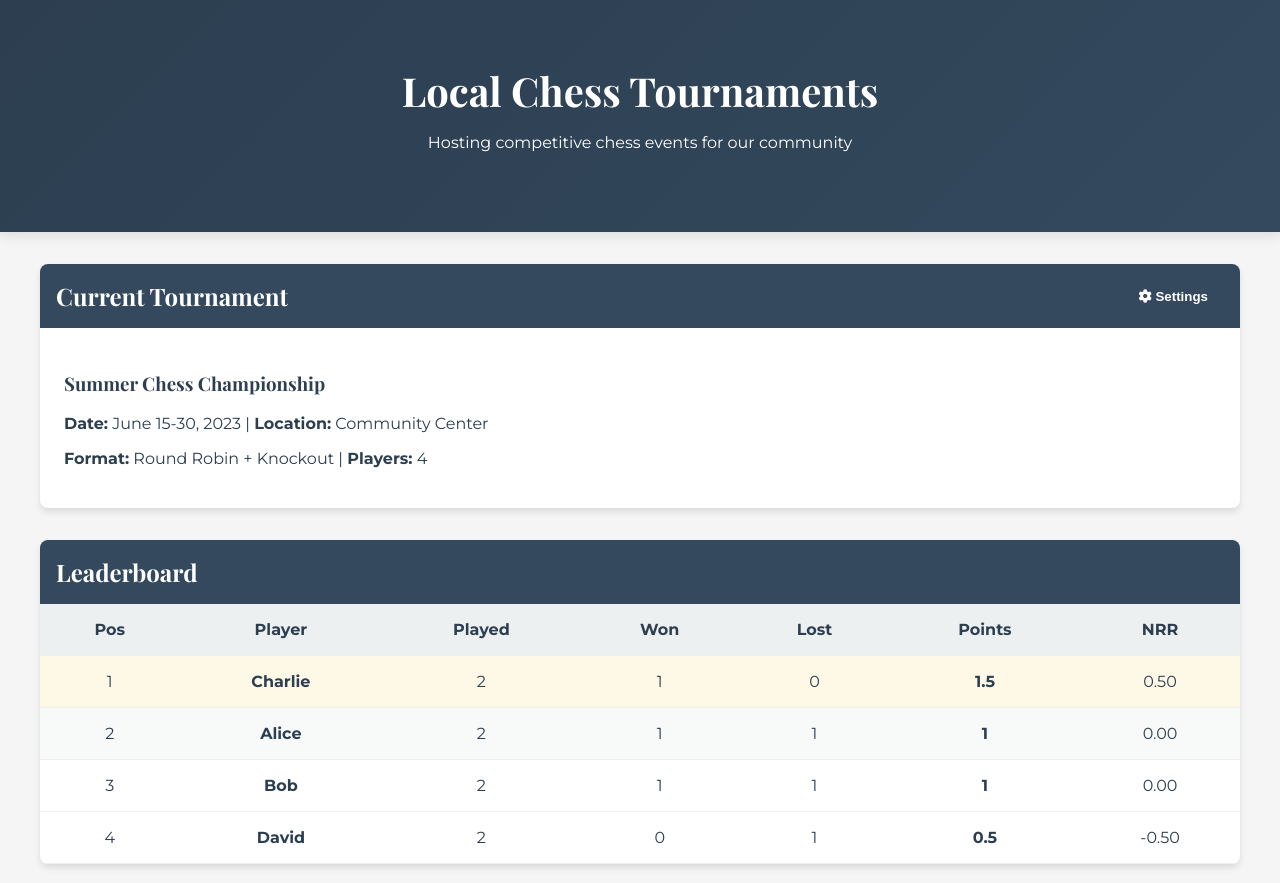
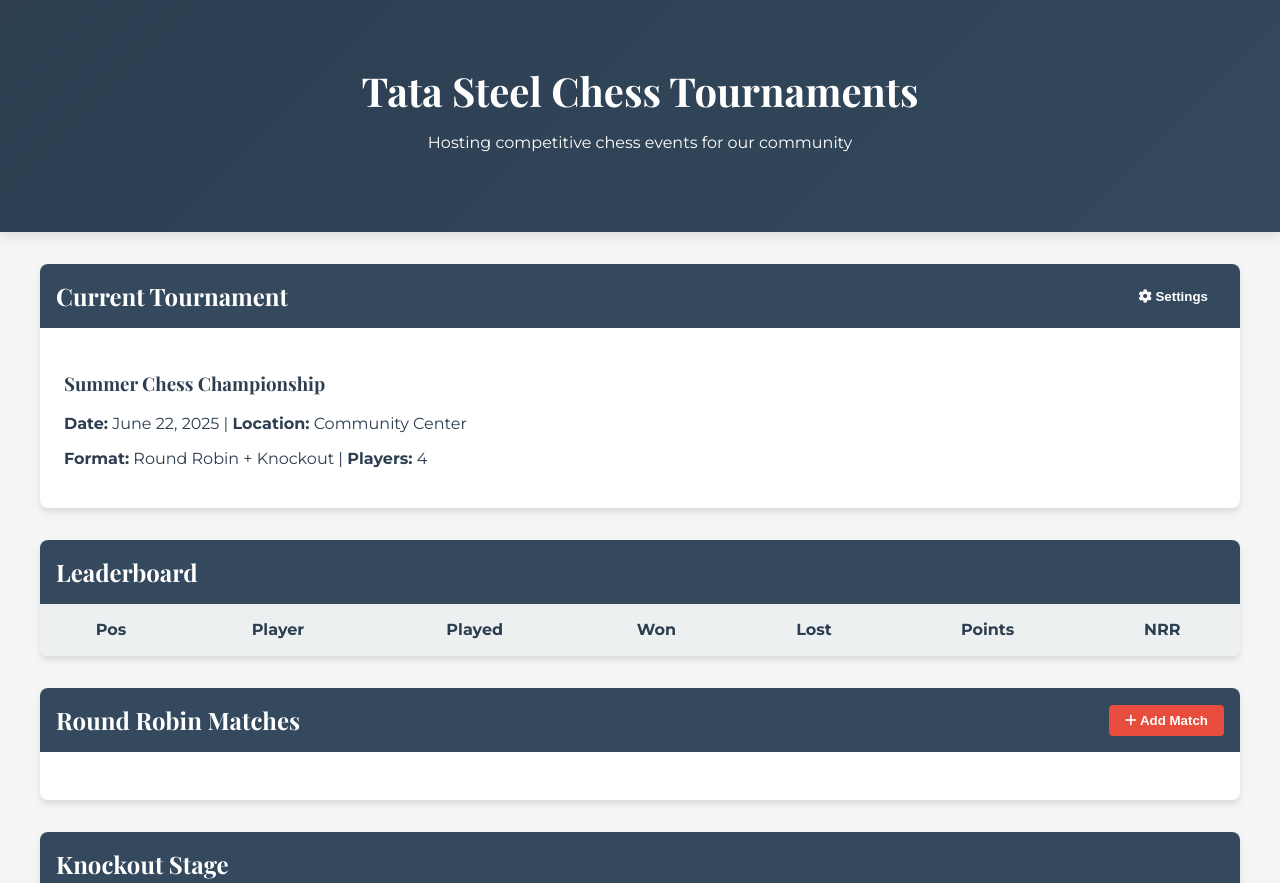
Before and after one commit to krsnasboy/chess, a plain HTML site: page index.htm in a window 1280 px wide. Shown: the top 883 px of the page. Drawn offline with nearby package versions, Linux system fonts and the light colour scheme.

Commit message:
Update index.htm

```diff
--- a/index.htm
+++ b/index.htm
@@ -354,7 +354,7 @@
 <body>
     <header>
         <div class="container">
-            <h1>Local Chess Tournaments</h1>
+            <h1>Tata Steel Chess Tournaments</h1>
             <p>Hosting competitive chess events for our community</p>
         </div>
     </header>
@@ -370,7 +370,7 @@
 
             <div class="tournament-info" style="padding: 1.5rem;">
                 <h3>Summer Chess Championship</h3>
-                <p><strong>Date:</strong> June 15-30, 2023 | <strong>Location:</strong> Community Center</p>
+                <p><strong>Date:</strong> June 22, 2025 | <strong>Location:</strong> Community Center</p>
                 <p><strong>Format:</strong> Round Robin + Knockout | <strong>Players:</strong> 4</p>
             </div>
         </div>
@@ -506,7 +506,7 @@
             name: "Summer Chess Championship",
             date: "June 15-30, 2023",
             location: "Community Center",
-            players: ["Alice", "Bob", "Charlie", "David"],
+            players: ["Binay Singh", "Bipin Yadav", "Sonu Yadav", "Sonu Singh"],
             matches: [
                 { id: 1, player1: "Alice", player2: "Bob", score1: 1, score2: 0, status: "completed" },
                 { id: 2, player1: "Charlie", player2: "David", score1: 0.5, score2: 0.5, status: "completed" },
```
